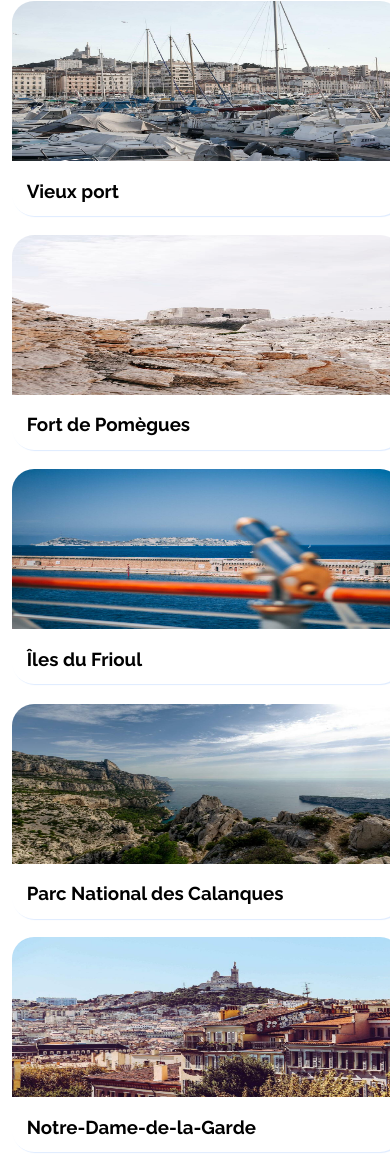
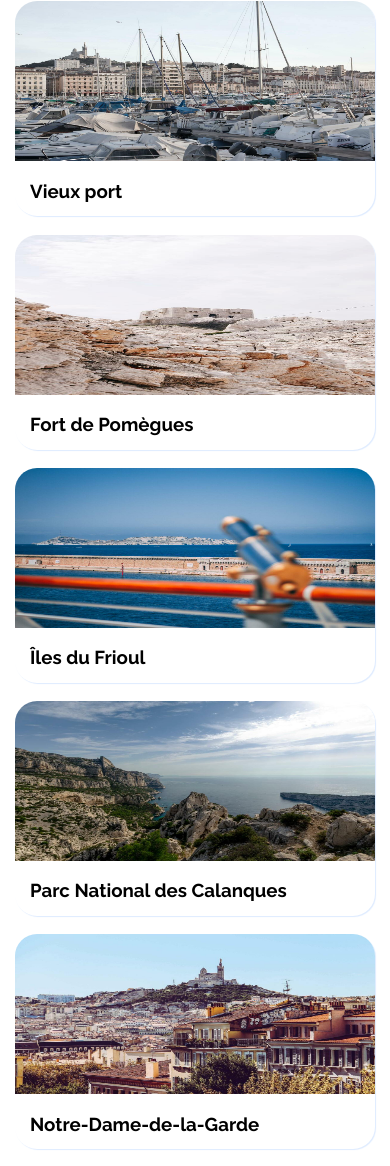
Before and after one commit to Sookeur/projet-2-OC, a plain HTML site: page index.html in a window 390 px wide. Shown: the part 3085-4251 px from the top of the page. Drawn offline with Linux system fonts and the light colour scheme.

Commit message:
quentin
modif

```diff
--- a/respawnsive.css
+++ b/respawnsive.css
@@ -247,7 +247,7 @@
    }
    .img1
    {
-       width: 390px;
+       width: 360px;
        height: 215px;
        margin-bottom: 5%;
        margin-right: 0px;
@@ -258,7 +258,7 @@
    }
    .img2
    {
-        width: 390px;
+        width: 360px;
         height: 215px;
         margin-bottom: 5%;
         margin-left: 0px;
@@ -269,7 +269,7 @@
    }
    .img3
    {
-        width: 390px;
+        width: 360px;
         height: 215px;
         margin-bottom: 5%;
         margin-right: 0px;
@@ -280,7 +280,7 @@
    }
    .img4
    {
-        width: 390px;
+        width: 360px;
         height: 215px;
         margin-bottom: 5%;
         margin-left: 0px;
@@ -291,7 +291,7 @@
    }
    .img5
    {
-        width: 390px;
+        width: 360px;
         height: 215px;
         margin-bottom: 5%;
         margin-right: 0px;
@@ -302,7 +302,7 @@
    }
    .img6
    {
-        width: 390px;
+        width: 360px;
         height: 215px;
         margin-bottom: 5%;
         margin-left: 0px;
```
